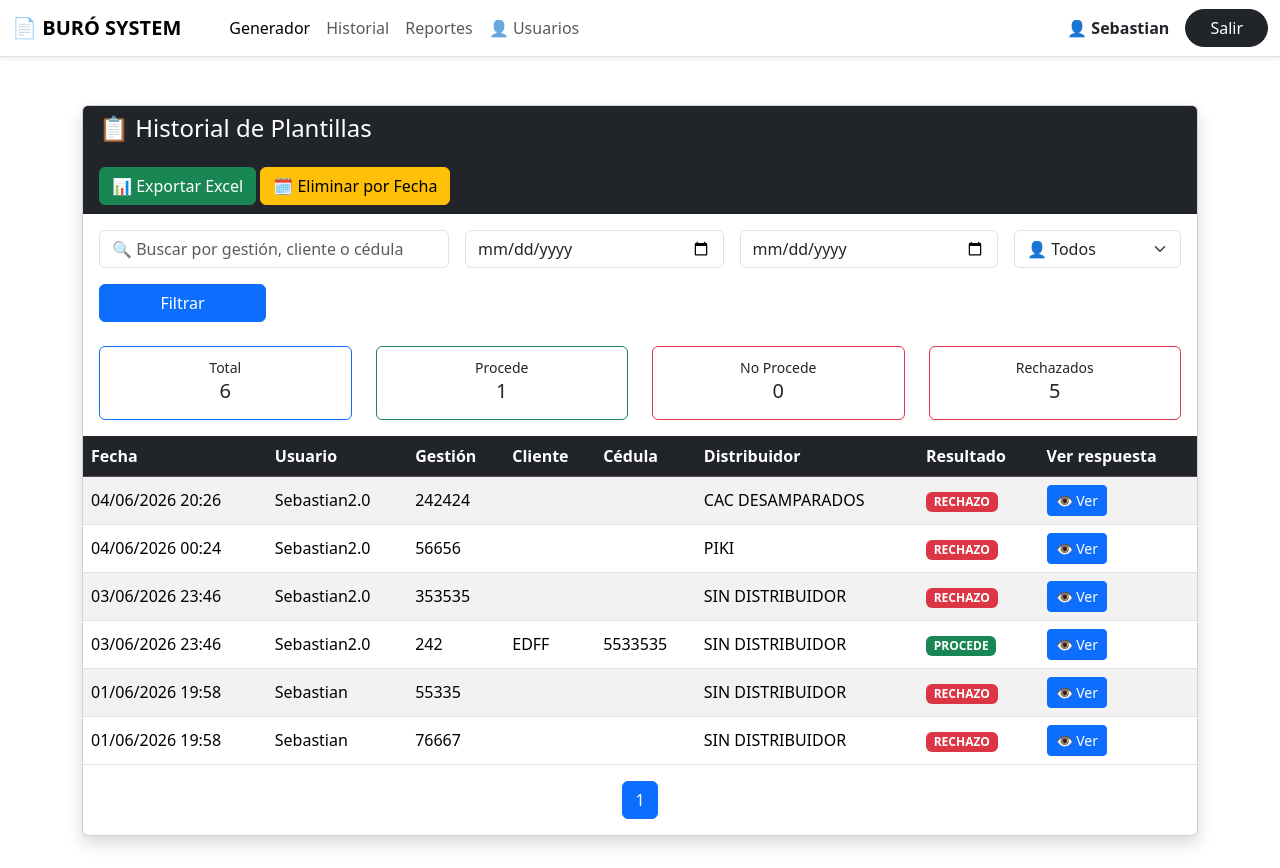
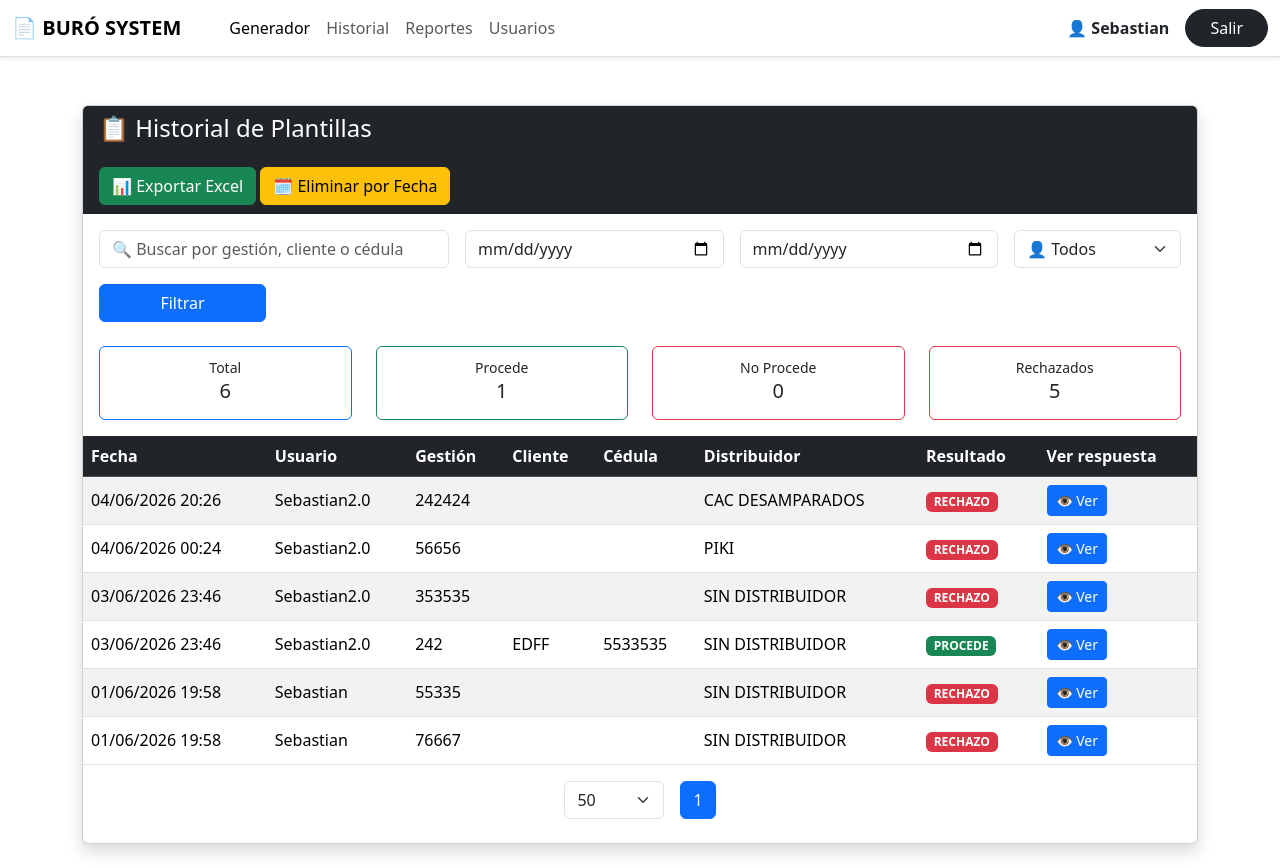
Before and after one commit to Sebasrr2903/BURO_SYSTEM, a Django app: page /historial/ in a window 1280 px wide. Before the commit the page ends 847 px from the top, so only its background shows below. Run offline with Django 5.2, Linux system fonts and the light colour scheme; a user stored in the database is signed in; data comes from the database, SQL or seed files in the repository; both versions use the stored data as it was after the commit.

Commit message:
version casi final

```diff
--- a/accounts/views.py
+++ b/accounts/views.py
@@ -31,6 +31,8 @@ def login_view(request):
             'error': error
         }
     )
+
+
 
 
 
--- a/plantillas/views.py
+++ b/plantillas/views.py
@@ -3,7 +3,8 @@ from django.http import HttpResponse, JsonResponse
 from openpyxl import Workbook
 from django.contrib.auth.decorators import login_required
 from django.views.decorators.csrf import csrf_exempt
-from datetime import datetime
+from datetime import datetime, timezone
+from django.utils import timezone
 from .models import PlantillaGenerada
 from django.contrib.auth.models import User
 import json
@@ -151,6 +152,13 @@ def historial(request):
 
     registros = paginator.get_page(page_number)
 
+    limite = request.GET.get('limite', 50)
+
+    paginator = Paginator(
+        registros,
+        int(limite)
+        )
+
     usuarios = User.objects.order_by('username')
 
     return render(
@@ -177,6 +185,8 @@ def exportar_excel(request):
 
     wb = Workbook()
     ws = wb.active
+
+
 
     ws.title = "Historial"
 
@@ -209,7 +219,8 @@ def exportar_excel(request):
     for registro in registros:
 
         ws.append([
-            registro.fecha.strftime("%d/%m/%Y %H:%M"),
+            timezone.localtime(
+            registro.fecha).strftime("%d/%m/%Y %H:%M"),
             registro.usuario.username if registro.usuario else "",
             registro.gestion,
             registro.nombre_cliente,
--- a/templates/historial.html
+++ b/templates/historial.html
@@ -158,7 +158,7 @@
                         {% if request.user.groups.all.0.name == 'Admin' %}
 
                         <a class="nav-link" href="/crear-usuario/">
-                        👤 Usuarios
+                           Usuarios
                         </a>
 
                         {% endif %}
@@ -187,6 +187,8 @@
     </nav>
 
     <br>
+
+
 
     <div class="container mt-4">
 
@@ -466,7 +468,22 @@
 
             </table>
    <nav class="mt-3">
-    <ul class="pagination justify-content-center">
+
+    <div class="d-flex justify-content-center align-items-center gap-3">
+
+        <select
+            name="limite"
+            class="form-select"
+            style="width: 100px;">
+
+            <option value="10">10</option>
+            <option value="25">25</option>
+            <option value="50" selected>50</option>
+            <option value="100">100</option>
+
+        </select>
+
+        <ul class="pagination mb-0">
 
             {% if registros.has_previous %}
             <li class="page-item">
@@ -493,8 +510,11 @@
             {% endif %}
 
         </ul>
+
+    </div>
+
 </nav>
-
+<br/>
 
         </div>
 
```
Also changed, not shown: static/javascript/backend.js (+35 -3 lines), templates/index.html (+11 -5 lines), accounts/migrations/0001_initial.py (added), db.sqlite3, static/img/icon.png (added). Lines whose indentation alone changed are shown as unchanged.
